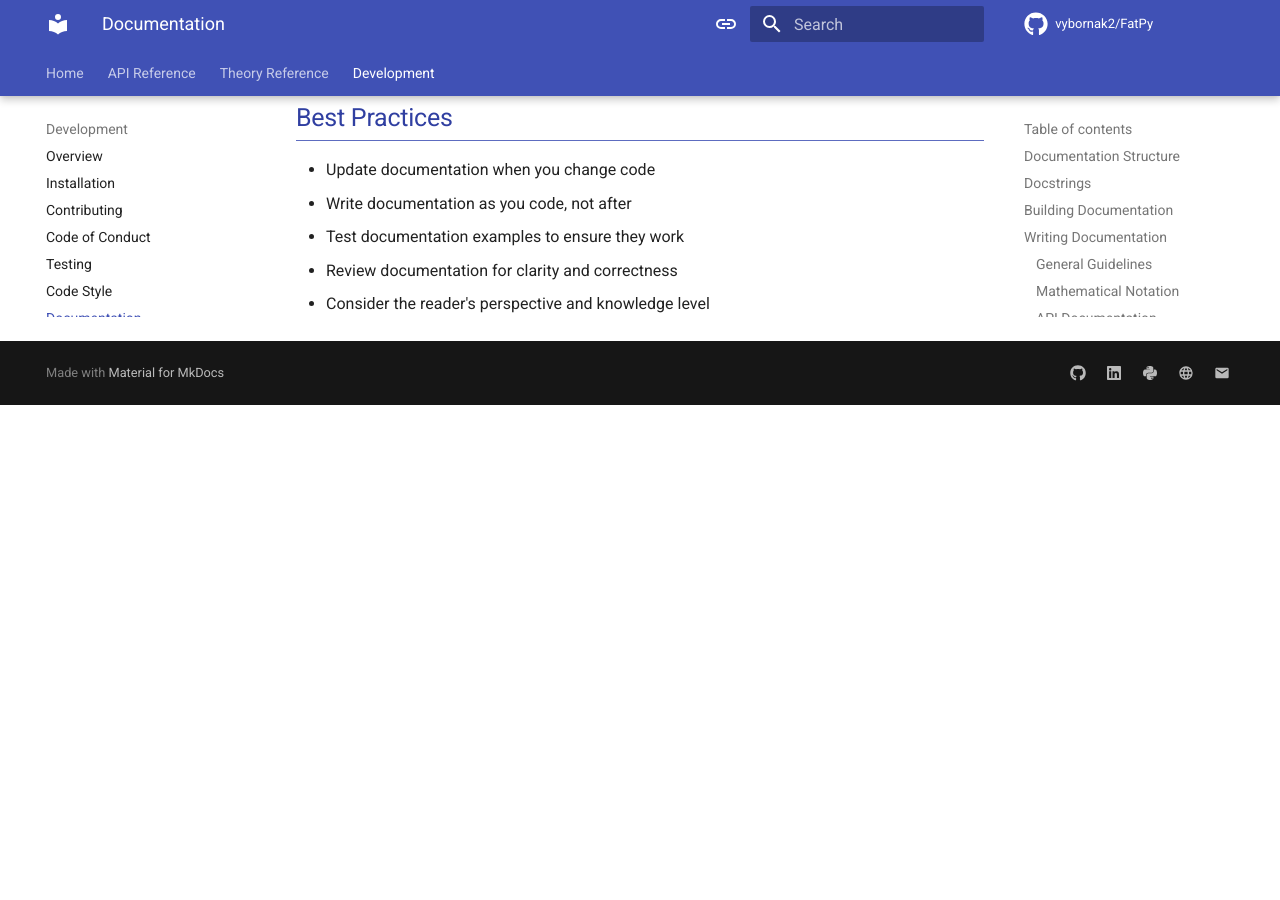
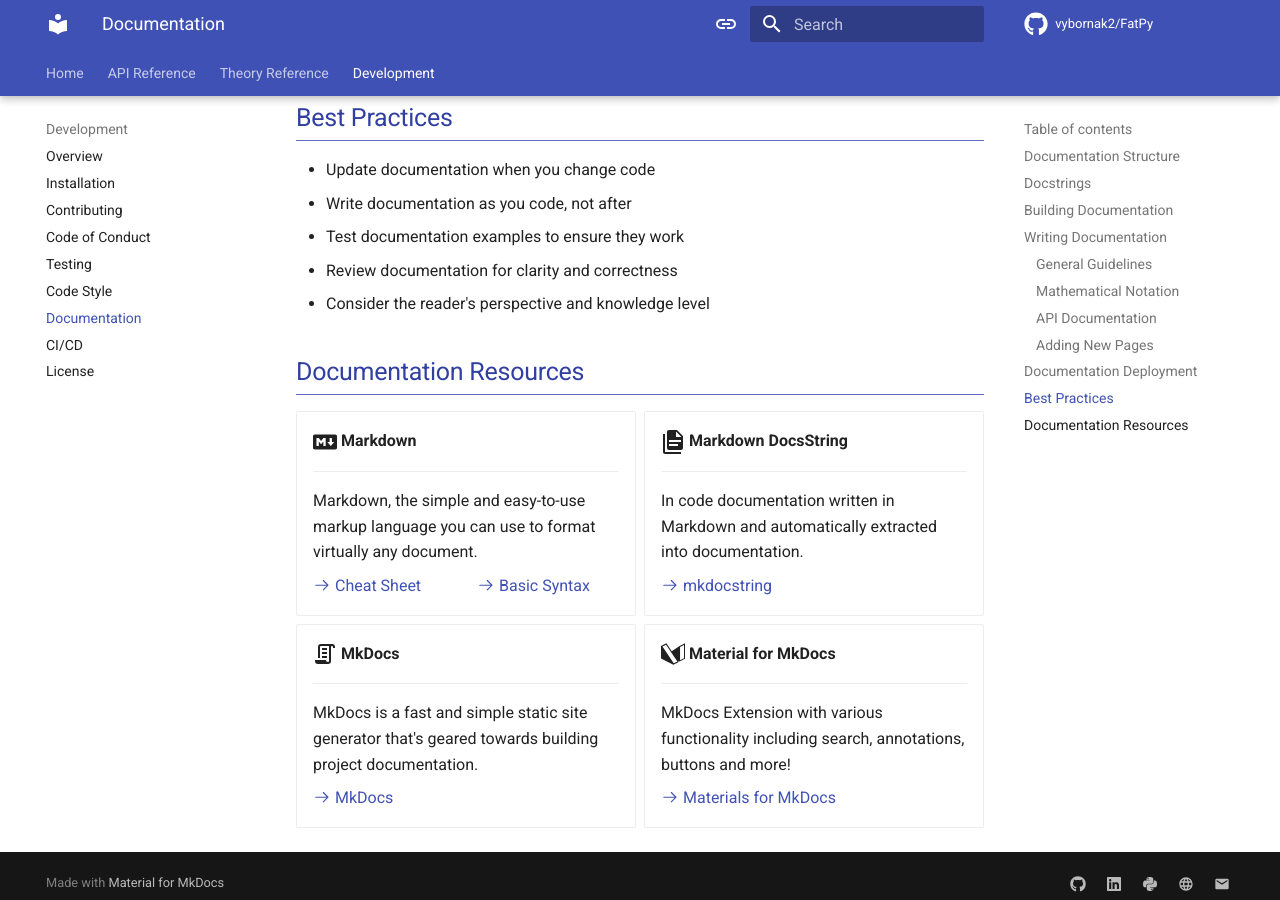
Before and after one commit to faberorg/FatPy, an MkDocs documentation site: the page built from docs/development/documentation.md, in a window 1280 px wide and 900 px high, scrolled down 2552 px. Built offline with MkDocs 1.6.1 and Material for MkDocs 9.7.7, drawn with Linux system fonts in a browser that asks for light colours; comment, search, counter and statistics services are not loaded; before the commit the page ends 2957 px from its top, so only the background shows below that.

Commit message:
doc resources and page titles

```diff
--- a/docs/development/documentation.md
+++ b/docs/development/documentation.md
@@ -1,3 +1,7 @@
+---
+title: Documentation
+---
+
 # Documentation Guide
 
 Good documentation is crucial for the usability and maintainability of FatPy. This guide outlines our documentation standards and practices.
@@ -107,3 +111,41 @@ Documentation is automatically deployed using GitHub Actions when changes are pu
 - Test documentation examples to ensure they work
 - Review documentation for clarity and correctness
 - Consider the reader's perspective and knowledge level
+
+## Documentation Resources
+
+<div class="grid cards" markdown>
+
+- :fontawesome-brands-markdown:{ .lg .middle } **Markdown**
+
+    ---
+
+    Markdown, the simple and easy-to-use markup language you can use to format virtually any document.
+
+    [:octicons-arrow-right-24: Cheat Sheet](https://www.markdownguide.org/cheat-sheet/) &emsp;&emsp;&emsp; [:octicons-arrow-right-24: Basic Syntax](https://www.markdownguide.org/basic-syntax/)
+
+- :material-file-document-multiple:{ .lg .middle } **Markdown DocsString**
+
+    ---
+
+    In code documentation written in Markdown and automatically extracted into documentation.
+
+    [:octicons-arrow-right-24: mkdocstring](https://mkdocstrings.github.io)
+
+- :material-script-text-outline:{ .lg .middle } **MkDocs**
+
+    ---
+
+    MkDocs is a fast and simple static site generator that's geared towards building project documentation.
+
+    [:octicons-arrow-right-24: MkDocs](https://www.mkdocs.org)
+
+- :simple-materialformkdocs:{ .lg .middle } **Material for MkDocs**
+
+    ---
+
+    MkDocs Extension with various functionality including search, annotations, buttons and more!
+
+    [:octicons-arrow-right-24: Materials for MkDocs](https://squidfunk.github.io/mkdocs-material/)
+
+</div>
```
Also changed, not shown: CODE_OF_CONDUCT.md (+1 -1 lines), docs/development/ci_cd.md (+14 -0 lines), docs/development/code_style.md (+8 -3 lines), docs/development/testing.md (+5 -0 lines).
